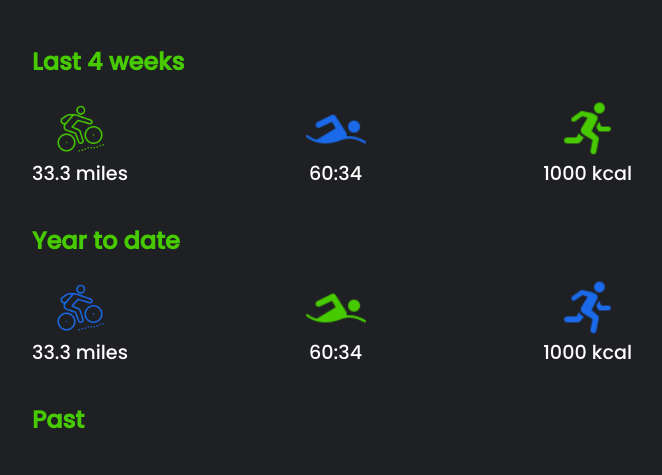
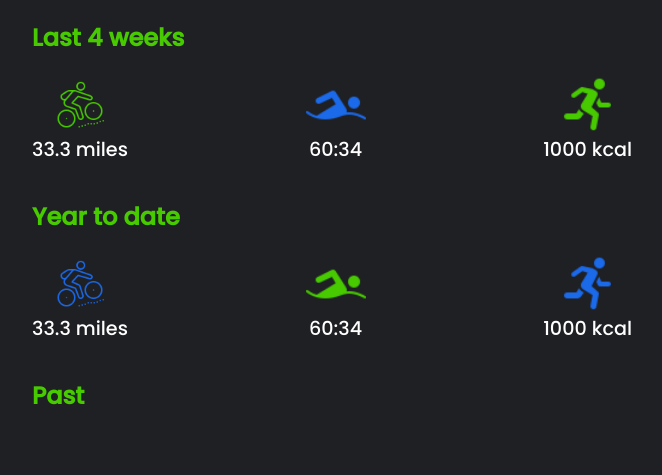
Before and after one commit to Jime567/stravaAPI, a website: page pastTime/index.html in a window 1280 px wide. Shown: the whole page, without its empty margins (308-970 px from the left). Drawn offline with Linux system fonts and the light colour scheme; no server answers.

Commit message:
UI Update

```diff
--- a/pastTime/style.css
+++ b/pastTime/style.css
@@ -11,7 +11,8 @@ body {
     flex-direction: column;
     width: 100%;
     max-width: 600px;
-    padding: 1rem;
+    padding: 0;
+    margin: 0;
 }
 
 a {
```
